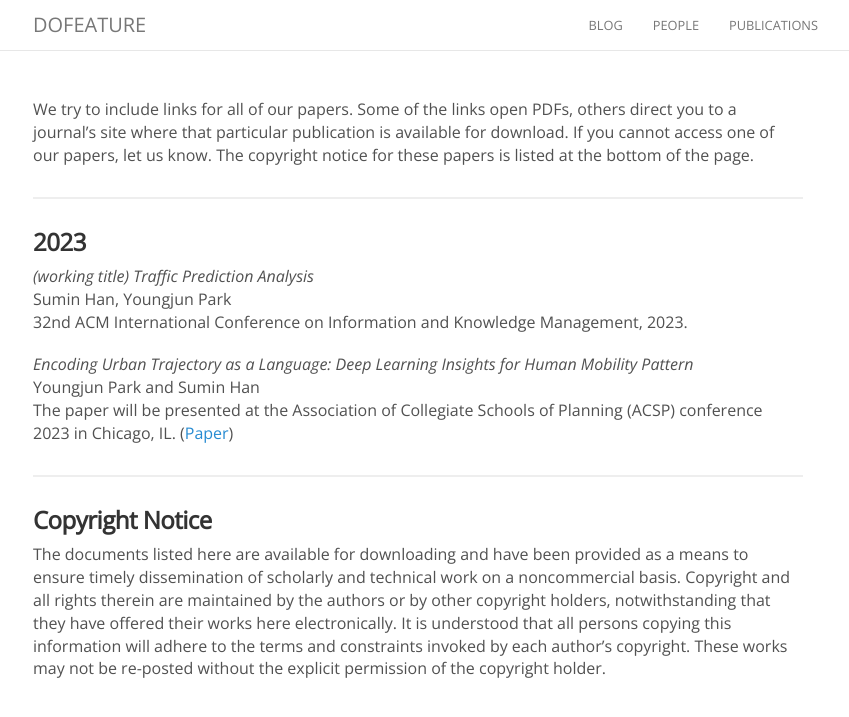
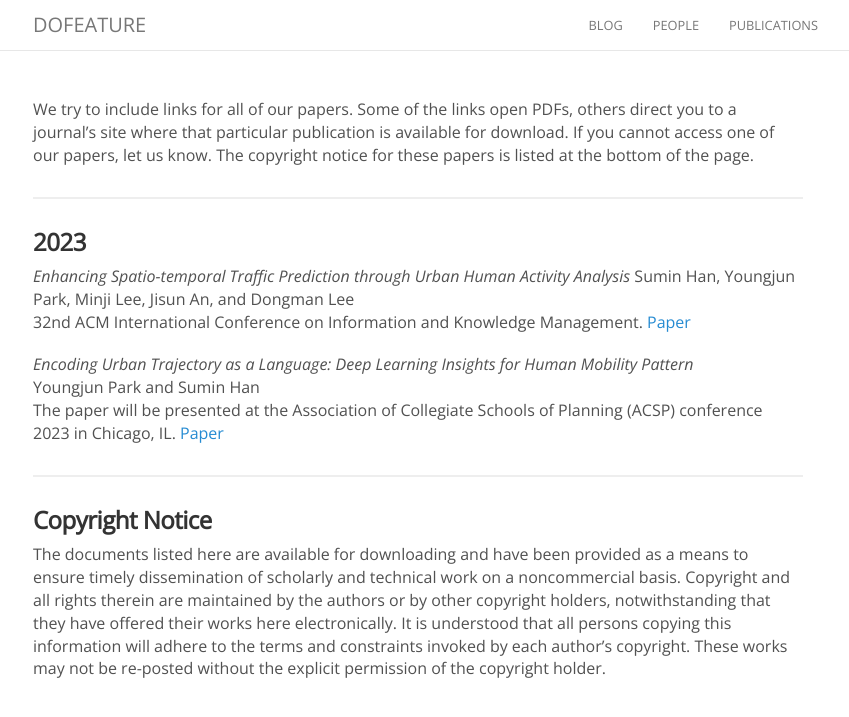
Before and after one commit to dofeature/dofeature.github.io, a Jekyll site: the page built from publications.md, in a window 1280 px wide. Shown: the top 717 px of the page, without its empty margins (222-1071 px from the left). Built offline with Jekyll 4.4.1, drawn with Linux system fonts in a browser that asks for light colours; nearby versions of some CDN libraries; comment, search, counter and statistics services are not loaded.

Commit message:
Update publications.md

```diff
--- a/publications.md
+++ b/publications.md
@@ -9,14 +9,14 @@ We try to include links for all of our papers. Some of the links open PDFs, othe
 
 ### 2023
 
-_(working title) Traffic Prediction Analysis_<br>
-Sumin Han, Youngjun Park<br>
-32nd ACM International Conference on Information and Knowledge Management, 2023.
+_Enhancing Spatio-temporal Traffic Prediction through Urban Human Activity Analysis_
+Sumin Han, Youngjun Park, Minji Lee, Jisun An, and Dongman Lee <br>
+ 32nd ACM International Conference on Information and Knowledge Management. [Paper](/documents/2023_CIKM.pdf)
 
 
 _Encoding Urban Trajectory as a Language: Deep Learning Insights for Human Mobility Pattern_<br>
 Youngjun Park and Sumin Han<br>
-The paper will be presented at the Association of Collegiate Schools of Planning (ACSP) conference 2023 in Chicago, IL. ([Paper](/documents/2023_ACSP.pdf))
+The paper will be presented at the Association of Collegiate Schools of Planning (ACSP) conference 2023 in Chicago, IL. [Paper](/documents/2023_ACSP.pdf)
 
 
 <hr>
```
